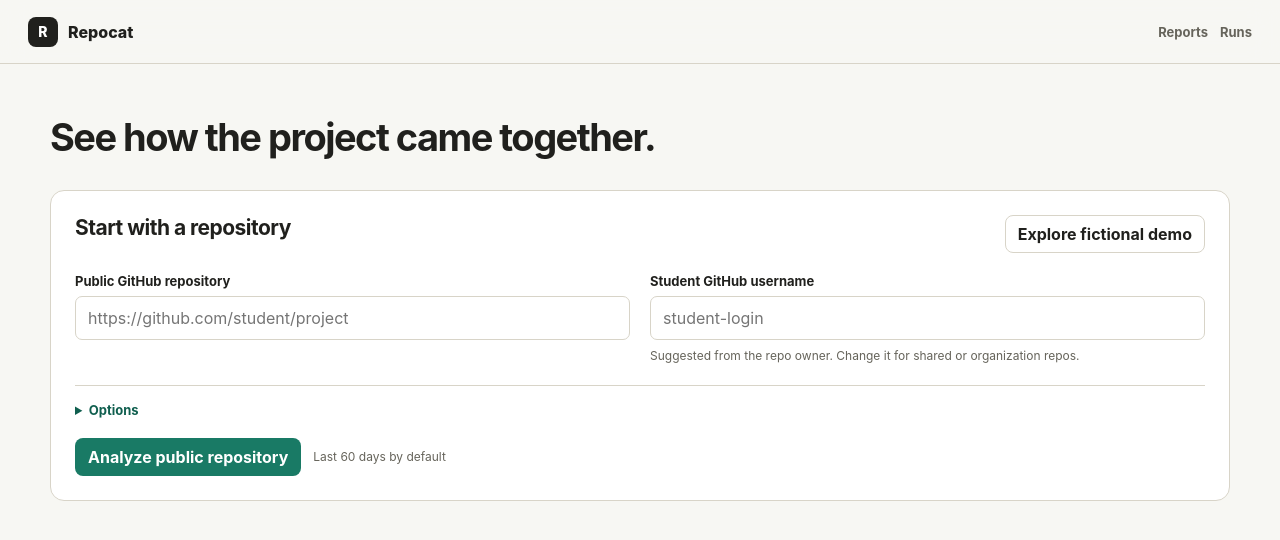
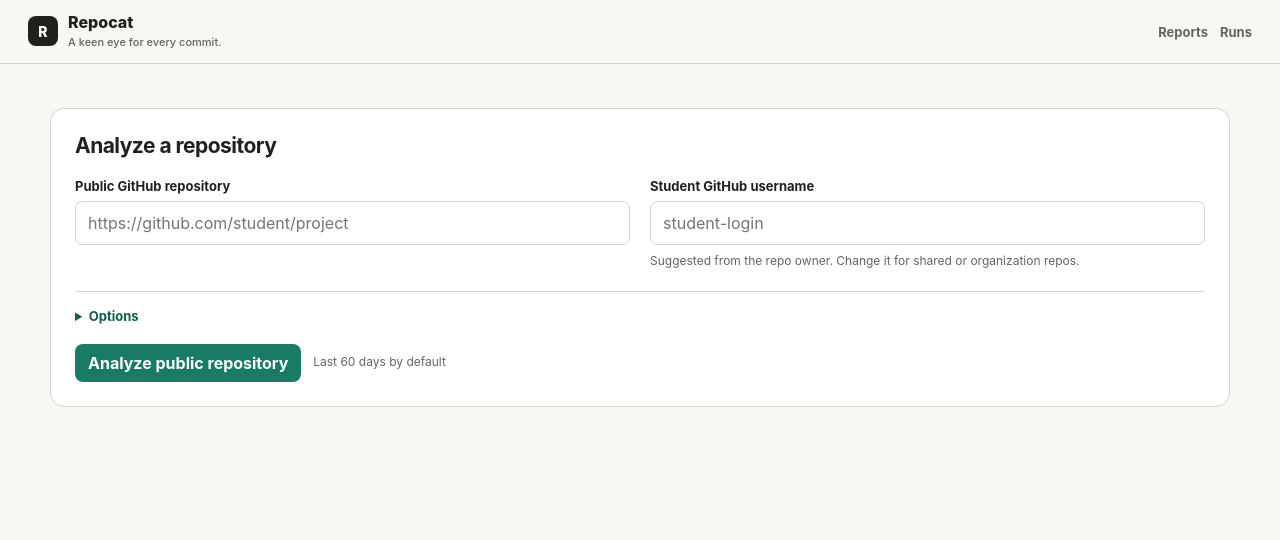
Before and after one commit to codepetca/repolight, a Next.js app: page /reports in a window 1280 px wide. Shown: the top 540 px of the page. Built offline with nearby package versions, Linux system fonts and the light colour scheme.

Commit message:
Unify feline branding and remove the product demo entry point

```diff
--- a/src/app/globals.css
+++ b/src/app/globals.css
@@ -101,6 +101,10 @@ button:disabled {
 .nav-links a:hover {
   color: var(--text);
 }
+
+.brand-copy { display: grid; gap: 3px; }
+.brand-name { margin: 0; font: inherit; }
+.brand-tagline { font-size: 11px; font-weight: 450; letter-spacing: 0; line-height: 1.4; color: var(--muted); }
 
 .brand-mark {
   display: inline-grid;
--- a/src/app/layout.tsx
+++ b/src/app/layout.tsx
@@ -1,9 +1,10 @@
 import type { Metadata } from 'next'
 import './globals.css'
+import { REPOCAT_TAGLINE } from '@/lib/brand'
 
 export const metadata: Metadata = {
   title: 'Repocat',
-  description: 'Repository contribution analysis for fair contributor assessment.',
+  description: REPOCAT_TAGLINE,
 }
 
 export default function RootLayout({ children }: { children: React.ReactNode }) {
--- a/src/app/reports/page.tsx
+++ b/src/app/reports/page.tsx
@@ -1,12 +1,13 @@
 import Link from 'next/link'
 import { PublicReportWorkspace } from '@/components/PublicReportWorkspace'
+import { Brand } from '@/components/Brand'
 
 export const metadata = { title: 'Repository reports · Repocat' }
 
 export default function ReportsPage() {
   return <div className="app-shell">
     <header className="topbar">
-      <Link href="/" className="brand"><span className="brand-mark">R</span><span>Repocat</span></Link>
+      <Link href="/" className="brand"><Brand /></Link>
       <nav className="nav-links" aria-label="Primary"><Link href="/reports" aria-current="page">Reports</Link><Link href="/">Runs</Link></nav>
     </header>
     <PublicReportWorkspace />
--- a/src/components/AppHeader.tsx
+++ b/src/components/AppHeader.tsx
@@ -1,13 +1,13 @@
 import Link from 'next/link'
 import { LogoutButton } from '@/components/LogoutButton'
+import { Brand } from '@/components/Brand'
 
 export function AppHeader({ email }: { email: string }) {
   return (
     <header className="topbar">
       <div className="topbar-left">
         <Link href="/" className="brand">
-          <span className="brand-mark">R</span>
-          <span>Repocat</span>
+          <Brand />
         </Link>
         <nav className="nav-links" aria-label="Primary">
           <Link href="/reports">Reports</Link>
--- /dev/null
+++ b/src/components/Brand.tsx
@@ -0,0 +1,9 @@
+import { REPOCAT_TAGLINE } from '@/lib/brand'
+
+export function Brand({ heading = false }: { heading?: boolean }) {
+  const Name = heading ? 'h1' : 'span'
+  return <>
+    <span className="brand-mark">R</span>
+    <div className="brand-copy"><Name className="brand-name">Repocat</Name><span className="brand-tagline">{REPOCAT_TAGLINE}</span></div>
+  </>
+}
--- a/src/components/PublicReportWorkspace.module.css
+++ b/src/components/PublicReportWorkspace.module.css
@@ -1,10 +1,8 @@
 .workspace { width: min(1180px, calc(100% - 40px)); margin: 0 auto; padding: 44px 0 64px; }
-.intro { max-width: 760px; margin-bottom: 30px; }
-.intro h1 { margin: 8px 0 14px; font-size: clamp(26px, 3.2vw, 38px); letter-spacing: -.04em; line-height: 1.15; }
 .eyebrow { margin: 0 0 8px; color: var(--accent-strong); font-size: 11px; letter-spacing: .12em; font-weight: 760; text-transform: uppercase; }
 .panel { padding: 24px; border: 1px solid var(--border); background: var(--surface); border-radius: 14px; min-width: 0; }
 .sectionHead { display: flex; justify-content: space-between; align-items: flex-start; gap: 18px; margin-bottom: 20px; }
-.sectionHead h2 { margin: 0; font-size: 21px; letter-spacing: -.025em; }
+.sectionHead h1, .sectionHead h2 { margin: 0; font-size: 21px; letter-spacing: -.025em; }
 .sectionHead p:not(.eyebrow) { color: var(--muted); font-size: 13px; line-height: 1.6; margin: 7px 0 0; }
 .sectionHead button { flex-shrink: 0; }
 .fieldset { border: 0; padding: 0; margin: 0; display: grid; gap: 20px; min-width: 0; }
--- a/src/components/PublicReportWorkspace.tsx
+++ b/src/components/PublicReportWorkspace.tsx
@@ -1,18 +1,15 @@
 'use client'
 
 import { useEffect, useRef, useState, type ChangeEventHandler, type FormEvent } from 'react'
-import { skyHopInput } from '../../fixtures/reports/sky-hop'
-import { buildRepositoryReport } from '@/lib/report/build'
 import type { RepositoryReport } from '@/lib/report/contract'
 import { periodFromDates, publicReportRequestSchema, type PublicAnalysisResult } from '@/lib/report/public'
-import { buildRuleFeedback } from '@/lib/report/rules'
 import { formatDayInZone } from '@/lib/engine/time'
 import styles from './PublicReportWorkspace.module.css'
 
 const list = (value: string) => value.split(/[,\n]/).map(item => item.trim()).filter(Boolean)
 const readable = (value: string) => value.replaceAll('_', ' ')
 const dateLabel = (date: string) => date.slice(5).replace('-', '/')
-type DisplayResult = { analysis: PublicAnalysisResult; fictional: boolean; logins: string[] }
+type DisplayResult = { analysis: PublicAnalysisResult; logins: string[] }
 
 export function PublicReportWorkspace() {
   const [result, setResult] = useState<DisplayResult | null>(null)
@@ -41,8 +38,8 @@ export function PublicReportWorkspace() {
   useEffect(() => { if (result) resultHeading.current?.focus() }, [result, view])
   useEffect(() => { if (result && configurationOpen) configurationHeading.current?.focus() }, [configurationOpen, result])
 
-  function show(analysis: PublicAnalysisResult, fictional: boolean, logins: string[]) {
-    setResult({ analysis, fictional, logins })
+  function show(analysis: PublicAnalysisResult, logins: string[]) {
+    setResult({ analysis, logins })
     setFeedback(analysis.ruleFeedback.feedbackDraft)
     setActionStatus('')
     setView('summary')
@@ -70,17 +67,11 @@ export function PublicReportWorkspace() {
       const response = await fetch('/api/reports/analyze', { method: 'POST', headers: { 'Content-Type': 'application/json' }, body: JSON.stringify(request) })
       const payload = await response.json()
       if (!response.ok) throw new Error(payload.error || 'The repository could not be analyzed. Try again.')
-      show(payload as PublicAnalysisResult, false, request.githubLogins)
+      show(payload as PublicAnalysisResult, request.githubLogins)
     } catch (caught) {
       const issues = caught && typeof caught === 'object' && 'issues' in caught ? (caught as { issues: Array<{ message: string }> }).issues : null
       setError(issues ? issues.map(issue => issue.message).join(' ') : caught instanceof Error ? caught.message : 'Unable to analyze this repository.')
     } finally { setLoading(false) }
-  }
-
-  function demo() {
-    const report = buildRepositoryReport(skyHopInput())
-    setError('')
-    show({ report, ruleFeedback: buildRuleFeedback(report) }, true, ['sample-student'])
   }
 
   async function copy() {
@@ -90,22 +81,18 @@ export function PublicReportWorkspace() {
 
   function download() {
     if (!result) return
-    const content = { ...result.analysis, fictional: result.fictional, teacherFeedback: feedback }
+    const content = { ...result.analysis, teacherFeedback: feedback }
     const url = URL.createObjectURL(new Blob([JSON.stringify(content, null, 2)], { type: 'application/json' }))
     const anchor = document.createElement('a')
     anchor.href = url
-    anchor.download = `repocat-${result.fictional ? 'fictional-' : ''}report.json`
+    anchor.download = 'repocat-report.json'
     anchor.click()
     URL.revokeObjectURL(url)
   }
 
   return <main className={styles.workspace}>
-    <div className={styles.intro} hidden={Boolean(result)}>
-      <h1>See how the project came together.</h1>
-    </div>
     <section className={styles.panel} aria-labelledby="configure-heading" hidden={Boolean(result) && !configurationOpen}>
-      <div className={styles.sectionHead}><div><h2 id="configure-heading" ref={configurationHeading} tabIndex={-1}>Start with a repository</h2></div>
-        <button className="button secondary" type="button" onClick={demo} disabled={loading}>Explore fictional demo</button></div>
+      <div className={styles.sectionHead}><h1 id="configure-heading" ref={configurationHeading} tabIndex={-1}>Analyze a repository</h1></div>
       <form onSubmit={analyze}>
         <fieldset disabled={loading} className={styles.fieldset}>
           <div className={styles.formGrid}>
@@ -143,8 +130,8 @@ export function PublicReportWorkspace() {
     </section>
     {result ? <div className={styles.results}>
       <section className={styles.panel} aria-labelledby="report-heading">
-        <div className={styles.sectionHead}><div><p className={styles.eyebrow}>{result.fictional ? 'FICTIONAL DEMO · SYNTHETIC EVIDENCE' : 'PUBLIC REPOSITORY SNAPSHOT'}</p>
-          <h2 ref={resultHeading} tabIndex={-1} id="report-heading">{result.fictional ? 'Fictional Sky Hop example' : result.analysis.report.repository.url.replace('https://github.com/', '')}</h2>
+        <div className={styles.sectionHead}><div><p className={styles.eyebrow}>PUBLIC REPOSITORY SNAPSHOT</p>
+          <h2 ref={resultHeading} tabIndex={-1} id="report-heading">{result.analysis.report.repository.url.replace('https://github.com/', '')}</h2>
           <p>{view === 'summary' ? 'Report summary' : 'Report evidence'} · {result.analysis.report.repository.branch} · {result.logins.join(', ')}</p>
           <p>{localDate(result.analysis.report.period.startAt, result.analysis.report.period.timezone)} – {localDate(new Date(Date.parse(result.analysis.report.period.endAt) - 1).toISOString(), result.analysis.report.period.timezone)} · {result.analysis.report.period.timezone}</p></div>
           <div className={styles.actions}>
--- /dev/null
+++ b/src/lib/brand.ts
@@ -0,0 +1 @@
+export const REPOCAT_TAGLINE = 'A keen eye for every commit.'
```
Also changed, not shown: src/app/login/page.tsx (+3 -5 lines), .ai/CURRENT.md, 4 other files (tests, documents, lock files or other folders).
